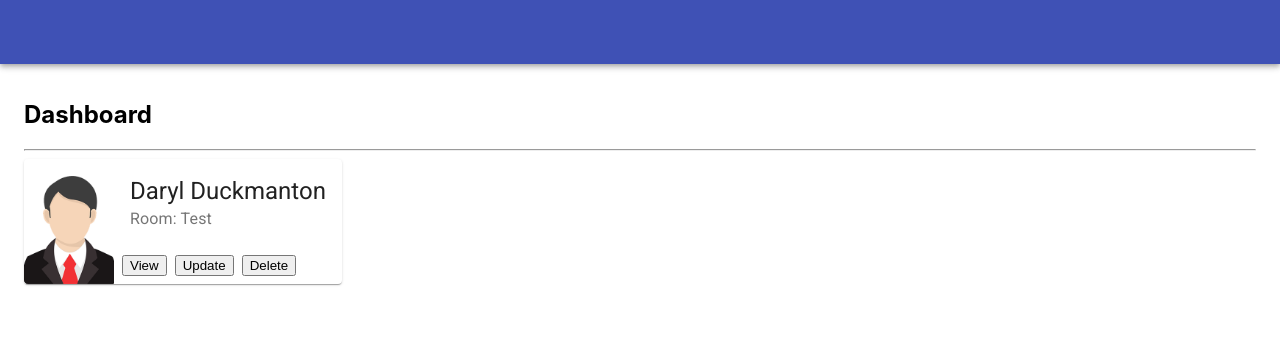
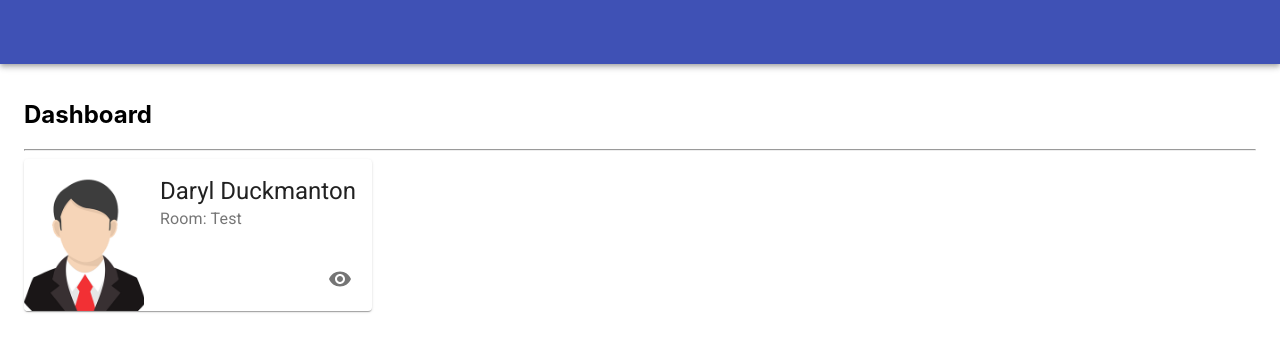
Before and after one commit to lyraddigital/patient-management-system, a React (Create React App) app in the folder client/patient-management-system-ui/: page / in a window 1280 px wide. Shown: the top 352 px of the page. Built offline with nearby package versions, Linux system fonts and the light colour scheme.

Commit message:
Done for tonight

```diff
--- a/client/patient-management-system-ui/src/components/dashboard/Patient.tsx
+++ b/client/patient-management-system-ui/src/components/dashboard/Patient.tsx
@@ -3,6 +3,10 @@ import Card from '@material-ui/core/Card';
 import CardMedia from '@material-ui/core/CardMedia';
 import CardHeader from '@material-ui/core/CardHeader';
 import CardActions from '@material-ui/core/CardActions';
+import IconButton from '@material-ui/core/IconButton';
+import VisibilityIcon from '@material-ui/icons/Visibility';
+import EditIcon from '@material-ui/icons/Edit';
+import DeleteIcon from '@material-ui/icons/Delete';
 import { createStyles, makeStyles } from '@material-ui/core/styles';
 
 const useStyles = makeStyles((_) =>
@@ -11,7 +15,7 @@ const useStyles = makeStyles((_) =>
       display: 'flex'
     },
     cover: {
-      width: 90,
+      width: 120,
     },
     details: {
       display: 'flex',
@@ -30,10 +34,16 @@ const Patient = (props: any) => {
       <CardMedia className={classes.cover} image="thumbnail.png" />
       <div className={classes.details}>
         <CardHeader title={patientName} subheader={roomNumber}></CardHeader>
-        <CardActions>
-          <button onClick={() => props.patientClicked(props.patient)}>View</button>
-          <button onClick={() => props.updateClicked(props.patient)}>Update</button>
-          <button onClick={() => props.deleteClicked(props.patient)}>Delete</button>
+        <CardActions style={{ display: 'flex', justifyContent: 'flex-end' }}>
+          <IconButton onClick={() => props.patientClicked(props.patient)}>
+            <VisibilityIcon />
+          </IconButton>
+          {/* <IconButton onClick={() => props.updateClicked(props.patient)}>
+            <EditIcon />
+          </IconButton>
+          <IconButton onClick={() => props.deleteClicked(props.patient)}>
+            <DeleteIcon />
+          </IconButton> */}
         </CardActions>
       </div>
     </Card>
```
